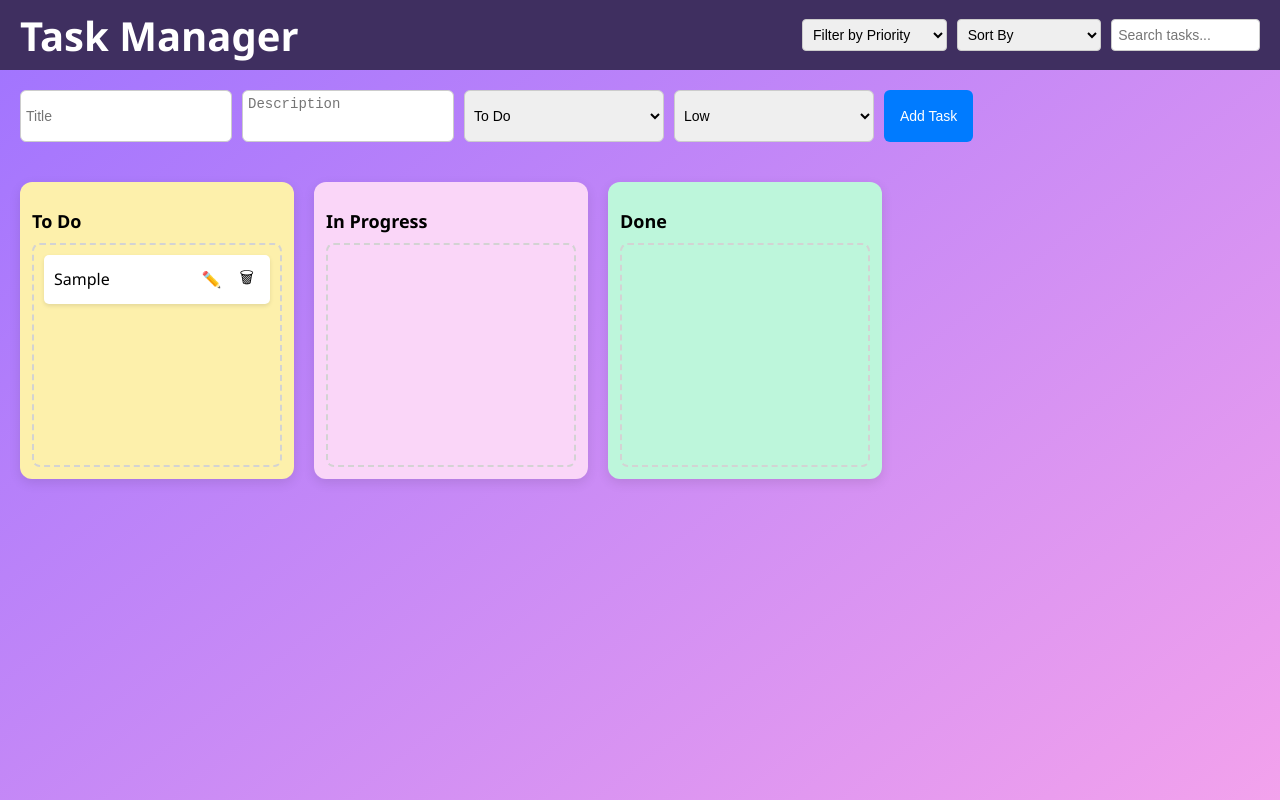
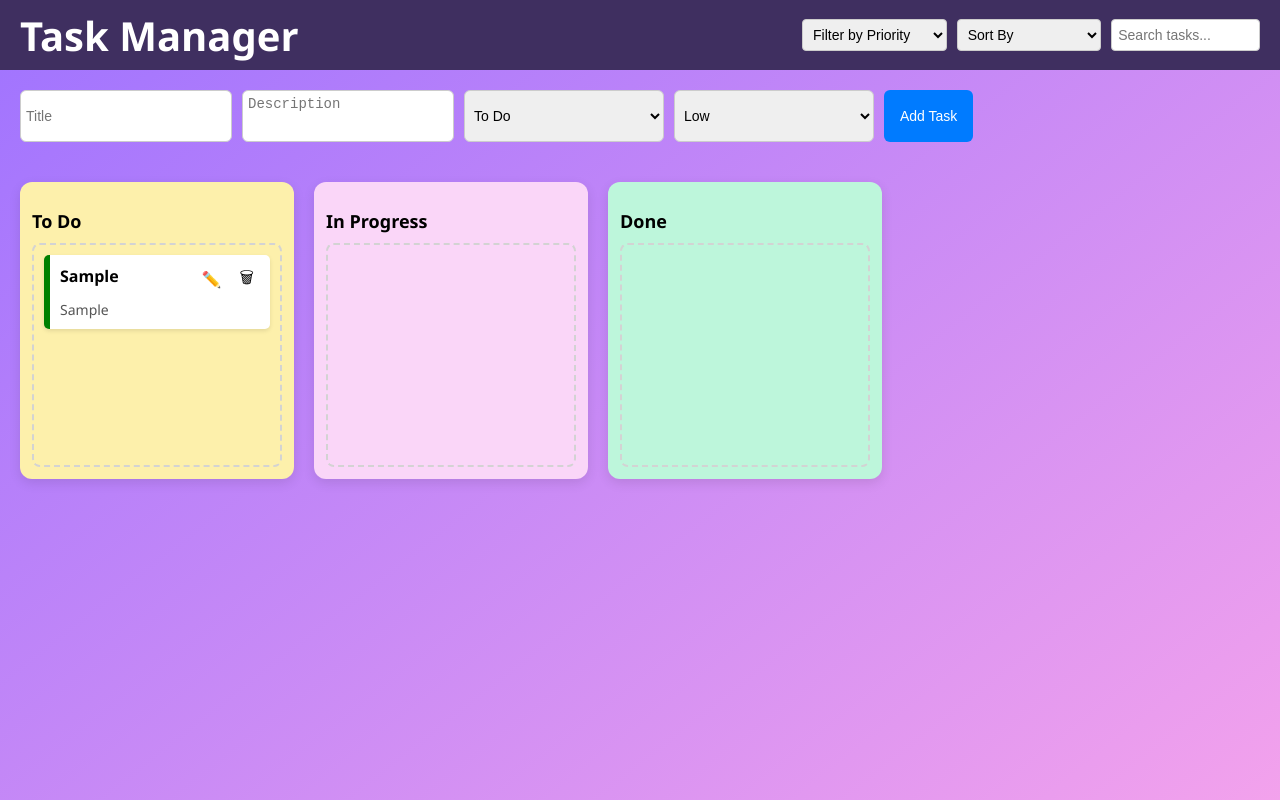
Before and after one commit to Rapenzol/Task_Management_App, a React (Create React App) app: page / in a window 1280 px wide. Both pictures are taken after typing "Sample", "Sample" into the empty fields and a click on the button "Add Task". Shown: the top 800 px of the page. Built offline with nearby package versions, Linux system fonts and the light colour scheme.

Commit message:
added brief description and color-coded priority display inside card

```diff
--- a/src/components/TaskCard.css
+++ b/src/components/TaskCard.css
@@ -3,11 +3,24 @@
   border-radius: 5px;
   padding: 10px;
   margin-bottom: 8px;
-  box-shadow: 0 2px 4px rgba(0,0,0,0.1);
-  position: relative;
+  box-shadow: 0 2px 4px rgba(0, 0, 0, 0.1);
+}
+
+
+.task-header {
   display: flex;
   justify-content: space-between;
   align-items: center;
+}
+
+.task-title {
+  font-weight: bold;
+}
+
+.task-desc {
+  margin-top: 6px;
+  font-size: 14px;
+  color: #555;
 }
 
 .task-actions {
@@ -30,3 +43,9 @@
 .delete-btn:hover {
   color: red;
 }
+
+.task-option {
+  display: flex;
+  flex-direction: row;
+  justify-content: space-between;
+}
--- a/src/components/TaskCard.jsx
+++ b/src/components/TaskCard.jsx
@@ -9,11 +9,20 @@ const TaskCard = ({ task, onCardClick, deleteTask }) => {
   });
 
   const style = {
-    transform: transform
-      ? `translate3d(${transform.x}px, ${transform.y}px, 0)`
-      : undefined,
+    transform: transform ? `translate3d(${transform.x}px, ${transform.y}px, 0)`: undefined,
+    borderLeft: `6px solid ${getPriorityColor(task.priority)}`,
   };
-
+  function getPriorityColor(priority) {
+    switch (priority) {
+      case 'High':
+        return 'red';
+      case 'Medium':
+        return 'orange';
+      case 'Low':
+      default:
+        return 'green';
+    }
+  }
   return (
     <div
       ref={setNodeRef}
@@ -21,10 +30,10 @@ const TaskCard = ({ task, onCardClick, deleteTask }) => {
       {...attributes}
       className="task-card"
     >
+      <div className="task-option">
         <div className="task-title" {...listeners}>
           {task.title}
         </div>
-
         <div className="task-actions">
           <button
             className="edit-btn"
@@ -45,6 +54,15 @@ const TaskCard = ({ task, onCardClick, deleteTask }) => {
             🗑
           </button>
         </div>
+
+      </div>
+      {task.description && (
+        <div className="task-desc">
+          {task.description}
+        </div>
+      )}
+
+
     </div>
   );
 };
```
Also changed, not shown: src/components/TaskColumn.jsx (line endings or trailing spaces). Lines whose indentation alone changed are shown as unchanged.
